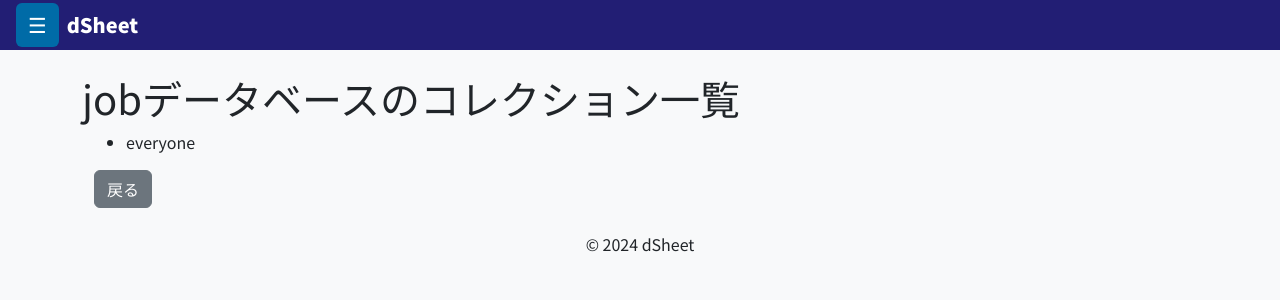
After one commit to desertsowl/dsheet012, a Node server app: page /manager/job/list in a window 1280 px wide. The commit adds this page. Shown: the top 300 px of the page. Run offline with Node 20, Linux system fonts and the light colour scheme; some libraries are stand-ins or nearby versions.

Commit message:
監督者ページのリスト表示機能追加

```diff
--- a/app.js
+++ b/app.js
@@ -1,3 +1,4 @@
+// 必要なモジュールと設定
 const express = require('express');
 const path = require('path');
 const session = require('express-session');
@@ -71,9 +72,7 @@ const collectionExists = async (database, collectionName) => {
 // ミドルウェア: ユーザーの役割を設定
 app.use((req, res, next) => {
     if (req.session.userId) {
-        // ユーザーの役割をセッションやデータベースから取得し、userRoleに設定
-        // ここでは例として、ユーザーの役割を `admin`, `manager`, `worker`とします
-        res.locals.userRole = req.session.userRole || 'guest';  // デフォルトは'guest'
+        res.locals.userRole = req.session.userRole || 'guest'; // デフォルトは'guest'
     } else {
         res.locals.userRole = 'guest';
     }
@@ -102,7 +101,6 @@ app.get('/admin/:db/new', async (req, res) => {
             return renderMessage(res, '情報', `コレクション "${config.collection}" は既に存在します`);
         }
 
-        // コレクションが存在しない場合、新規作成を実行
         await database.createCollection(config.collection);
         renderMessage(res, '成功', `コレクション "${config.collection}" を新規作成しました`);
     } catch (err) {
@@ -136,7 +134,27 @@ app.get('/admin/:db/delete', async (req, res) => {
     }
 });
 
-// ログインルート
+// 動的なコレクションリスト表示ルート
+app.get('/manager/:db/list', async (req, res) => {
+    const { db } = req.params;
+    const config = getCollectionConfig(db);
+
+    if (!config) {
+        return renderMessage(res, 'エラー', 'エラー: 許可されていないデータベースです', '/manager');
+    }
+
+    try {
+        const database = mongoose.connection.useDb(config.db);
+        const collections = await database.db.listCollections().toArray();
+        const collectionNames = collections.map(col => col.name);
+
+        res.render('list', { title: `${db}データベースのコレクション一覧`, collectionNames });
+    } catch (err) {
+        console.error('Error fetching collections:', err);
+        renderMessage(res, 'エラー', `コレクション一覧の取得に失敗しました。詳細: ${err.message}`, '/manager');
+    }
+});
+
 app.get('/login', (req, res) => {
     res.render('login', { title: 'ログイン' });
 });
@@ -238,6 +256,7 @@ app.get('/logout', (req, res) => {
     });
 });
 
+
 // サーバー起動
 app.listen(PORT, () => {
     console.log(`Server is running on http://localhost:${PORT}`);
--- /dev/null
+++ b/views/list.ejs
@@ -0,0 +1,14 @@
+<h1><%= title %></h1>
+
+<div class="container">
+    <ul>
+        <% if (collectionNames && collectionNames.length > 0) { %>
+            <% collectionNames.forEach(collection => { %>
+                <li><%= collection %></li>
+            <% }) %>
+        <% } else { %>
+            <p>コレクションが存在しません。</p>
+        <% } %>
+    </ul>
+    <a href="/manager" class="btn btn-secondary">戻る</a>
+</div>
```
Also changed, not shown: views/manager.ejs (+4 -4 lines), 1 other file.
